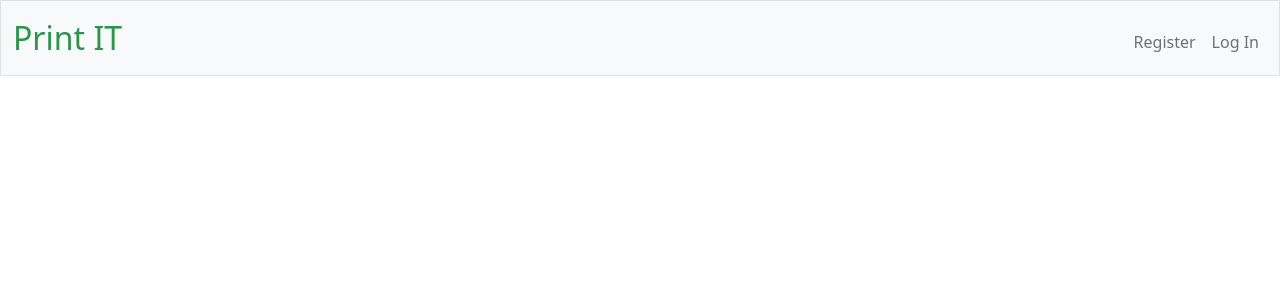
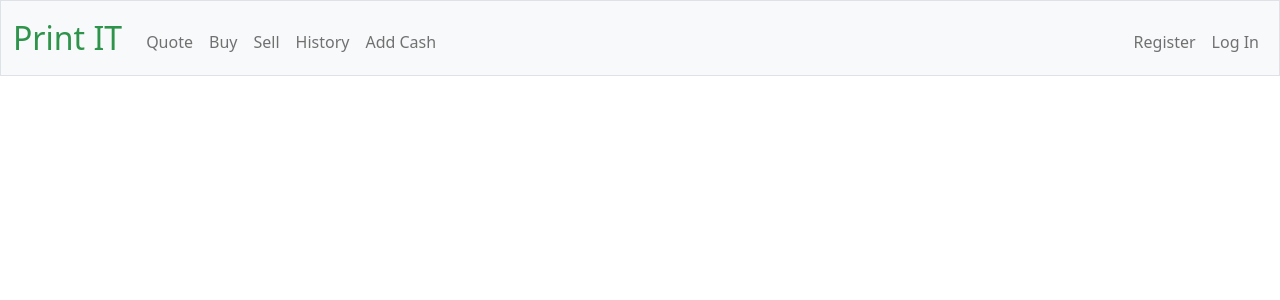
Before and after one commit to Agent-Cr0wn/Projects, a Flask app: template project/templates/create_post.html in a window 1280 px wide. Shown: the top 300 px of the page. Run offline with Flask 2, Linux system fonts and the light colour scheme; the template is opened without the code that fills it, so the values that code supplies are empty; some libraries are stand-ins or nearby versions.

Commit message:
Mon, Mar 13, 2023, 6:14 PM +02:00

```diff
--- a/project/templates/base.html
+++ b/project/templates/base.html
@@ -42,6 +42,13 @@
                             <li class="nav-item"><a class="nav-link" href="/logout">Log Out</a></li>
                         </ul>
                     {% else %}
+                        <ul class="navbar-nav me-auto mt-2">
+                            <li class="nav-item"><a class="nav-link" href="/quote">Quote</a></li>
+                            <li class="nav-item"><a class="nav-link" href="/buy">Buy</a></li>
+                            <li class="nav-item"><a class="nav-link" href="/sell">Sell</a></li>
+                            <li class="nav-item"><a class="nav-link" href="/history">History</a></li>
+                            <li class="nav-item"><a class="nav-link" href="/add_cash">Add Cash</a></li>
+                        </ul>
                         <ul class="navbar-nav ms-auto mt-2">
                             <li class="nav-item"><a class="nav-link" href="/register">Register</a></li>
                             <li class="nav-item"><a class="nav-link" href="/login">Log In</a></li>
```
